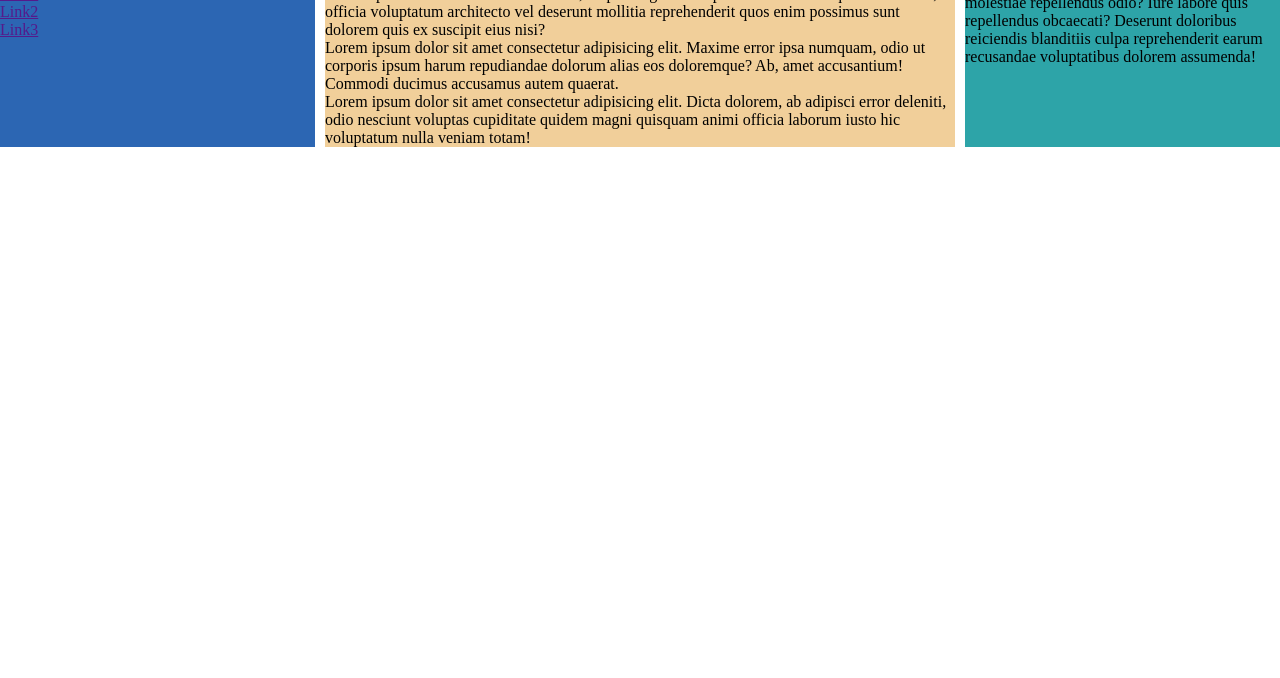
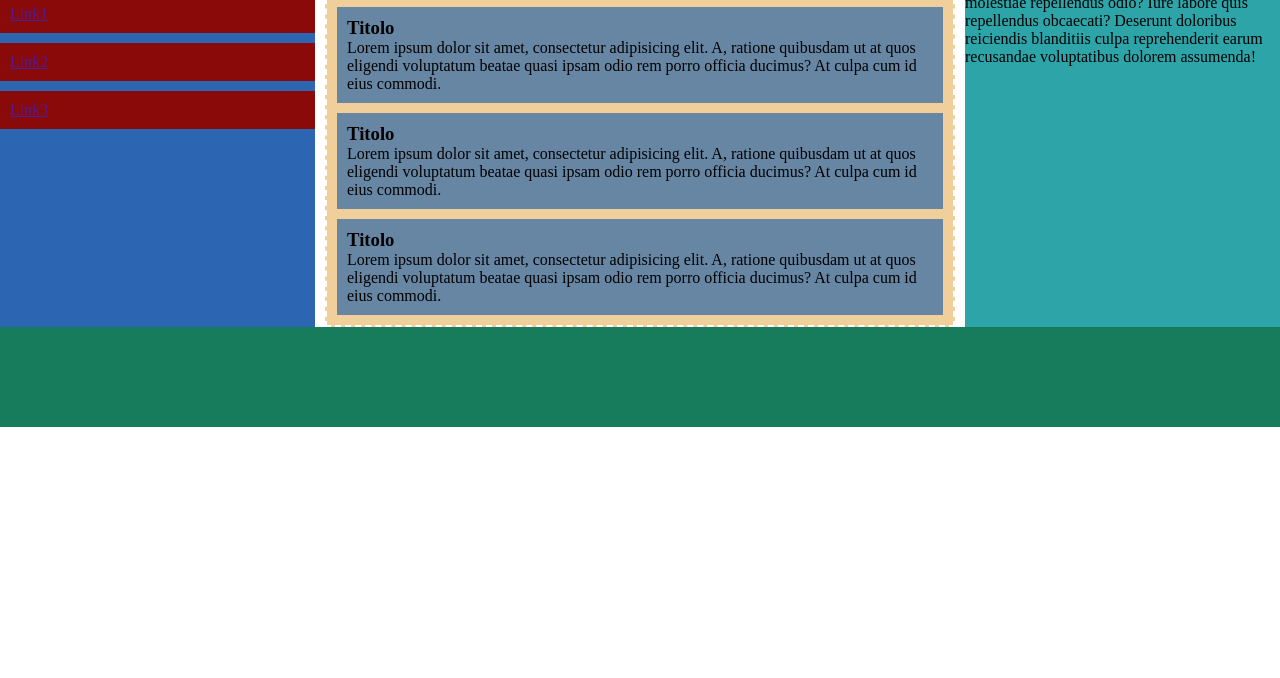
Before and after one commit to LeonardoFilesi/css-flex-layout, a plain HTML site: page index.html in a window 1280 px wide. Shown: the part 122-800 px from the top of the page. Drawn offline with Linux system fonts and the light colour scheme.

Commit message:
boh, ci somiglia, ma non troppo

```diff
--- a/css/style.css
+++ b/css/style.css
@@ -1,9 +1,13 @@
 /*/RESET*/
-
 *{
     padding: 0;
     margin: 0;
     box-sizing: border-box;
+}
+
+/*UTILITIES*/
+.flex {
+    display: flex;
 }
 
 /*HEADER*/
@@ -12,18 +16,22 @@ header {
     background-color: rgb(187, 108, 55);
 }
 
+/*MAIN*/
+main.flex {
+    gap: 10px;
+}
+
+/*navigation bar*/
 nav.menu {
     background-color: rgb(44, 102, 179) ;
     width: 25%;
 }
 
-/*MAIN*/
-main.flex {
-    gap: 10px;
-}
-
-.flex {
-    display: flex;
+nav.menu li {
+    background-color: rgb(138, 10, 10);
+    padding: 10px;
+    color: white;
+    margin-top: 10px;
 }
 
 .main-section {
@@ -32,8 +40,28 @@ main.flex {
     background-color: rgb(241, 207, 154);
 }
 
+.wrapper {
+    padding: 10px;
+    border: 2px white dashed;
+}
+
+.wrapper article {
+    background-color: rgb(102, 134, 163);
+    padding: 10px;
+    margin-top: 10px;
+}
+
+
+
+/*BANNER*/
 aside {
     display: block;
     background-color: rgb(45, 164, 168);
     width: 25%;
 }
+
+/*FOOTER*/
+footer {
+    background-color: rgb(23, 124, 91);
+    height: 100px;
+}
--- a/index.html
+++ b/index.html
@@ -8,13 +8,13 @@
     <title>Document</title>
 </head>
 <body>
-<!--header-->
+<!--HEADER-->
     <header>
 
     </header>
-<!--end header-->
+<!--END HEADER-->
 
-<!--main-->
+<!--MAIN-->
     <main class="flex">
         <nav class="menu">
             <h2>Menu</h2>
@@ -26,10 +26,23 @@
         </nav>
 
         <section class="main-section">
-            <h2>section</h2>
-            <p>Lorem ipsum dolor sit amet consectetur, adipisicing elit. Culpa esse facilis numquam blanditiis, officia voluptatum architecto vel deserunt mollitia reprehenderit quos enim possimus sunt dolorem quis ex suscipit eius nisi?</p>
-            <p>Lorem ipsum dolor sit amet consectetur adipisicing elit. Maxime error ipsa numquam, odio ut corporis ipsum harum repudiandae dolorum alias eos doloremque? Ab, amet accusantium! Commodi ducimus accusamus autem quaerat.</p>
-            <p>Lorem ipsum dolor sit amet consectetur adipisicing elit. Dicta dolorem, ab adipisci error deleniti, odio nesciunt voluptas cupiditate quidem magni quisquam animi officia laborum iusto hic voluptatum nulla veniam totam!</p>
+            <div class="wrapper">
+                <h2>Section</h2>
+                <article>
+                    <h3>Titolo</h3>
+                    <p>Lorem ipsum dolor sit amet, consectetur adipisicing elit. A, ratione quibusdam ut at quos eligendi voluptatum beatae quasi ipsam odio rem porro officia ducimus? At culpa cum id eius commodi.</p>
+                </article>
+
+                <article>
+                    <h3>Titolo</h3>
+                    <p>Lorem ipsum dolor sit amet, consectetur adipisicing elit. A, ratione quibusdam ut at quos eligendi voluptatum beatae quasi ipsam odio rem porro officia ducimus? At culpa cum id eius commodi.</p>
+                </article>
+
+                <article>
+                    <h3>Titolo</h3>
+                    <p>Lorem ipsum dolor sit amet, consectetur adipisicing elit. A, ratione quibusdam ut at quos eligendi voluptatum beatae quasi ipsam odio rem porro officia ducimus? At culpa cum id eius commodi.</p>
+                </article>
+            </div>
         </section>
 
 <!--banner-->
@@ -39,12 +52,12 @@
 <!--end banner-->
 
     </main>
-<!--end main-->
+<!--END MAIN-->
 
-<!--footer-->
+<!--FOOTER-->
     <footer>
 
     </footer>
-<!--end footer-->
+<!--END FOOTER-->
 </body>
 </html>
```
